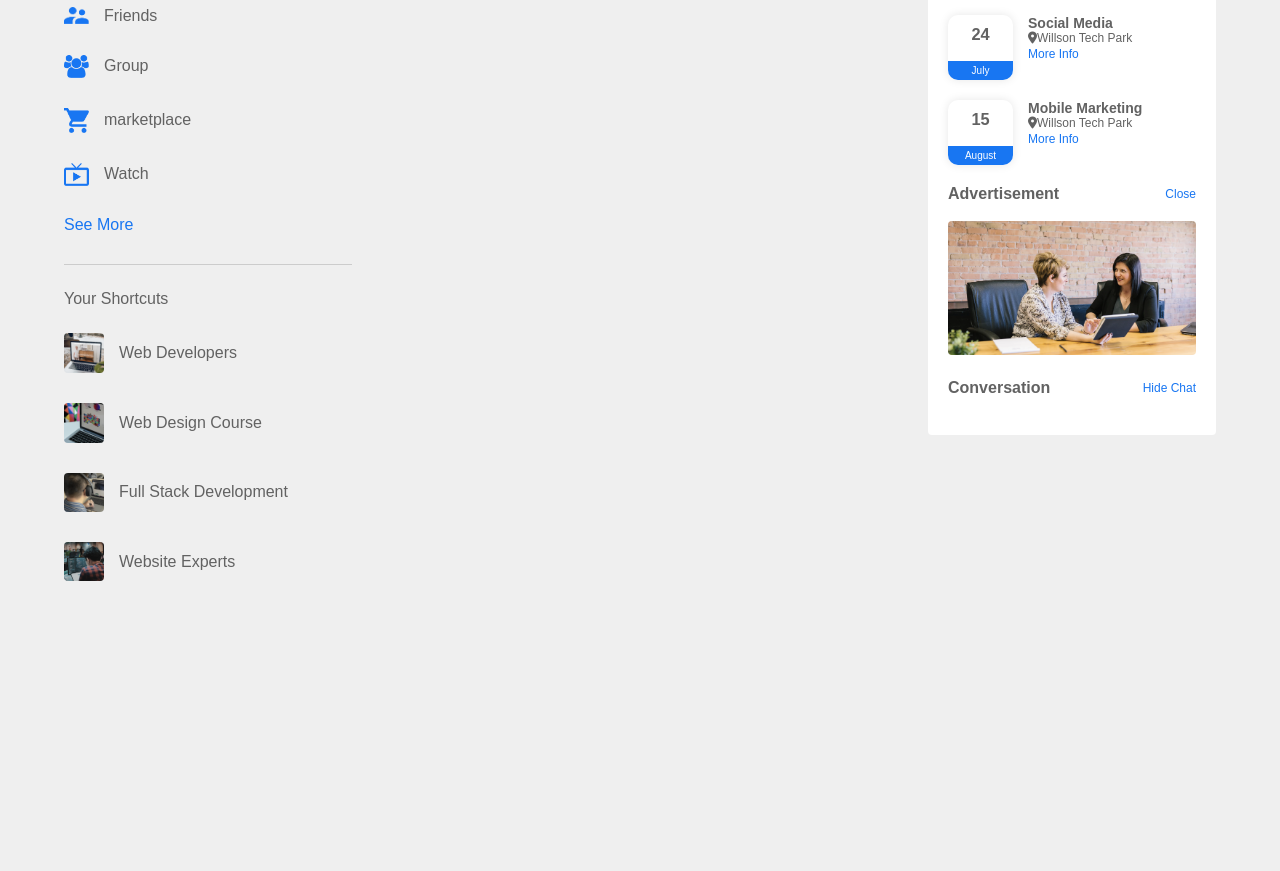
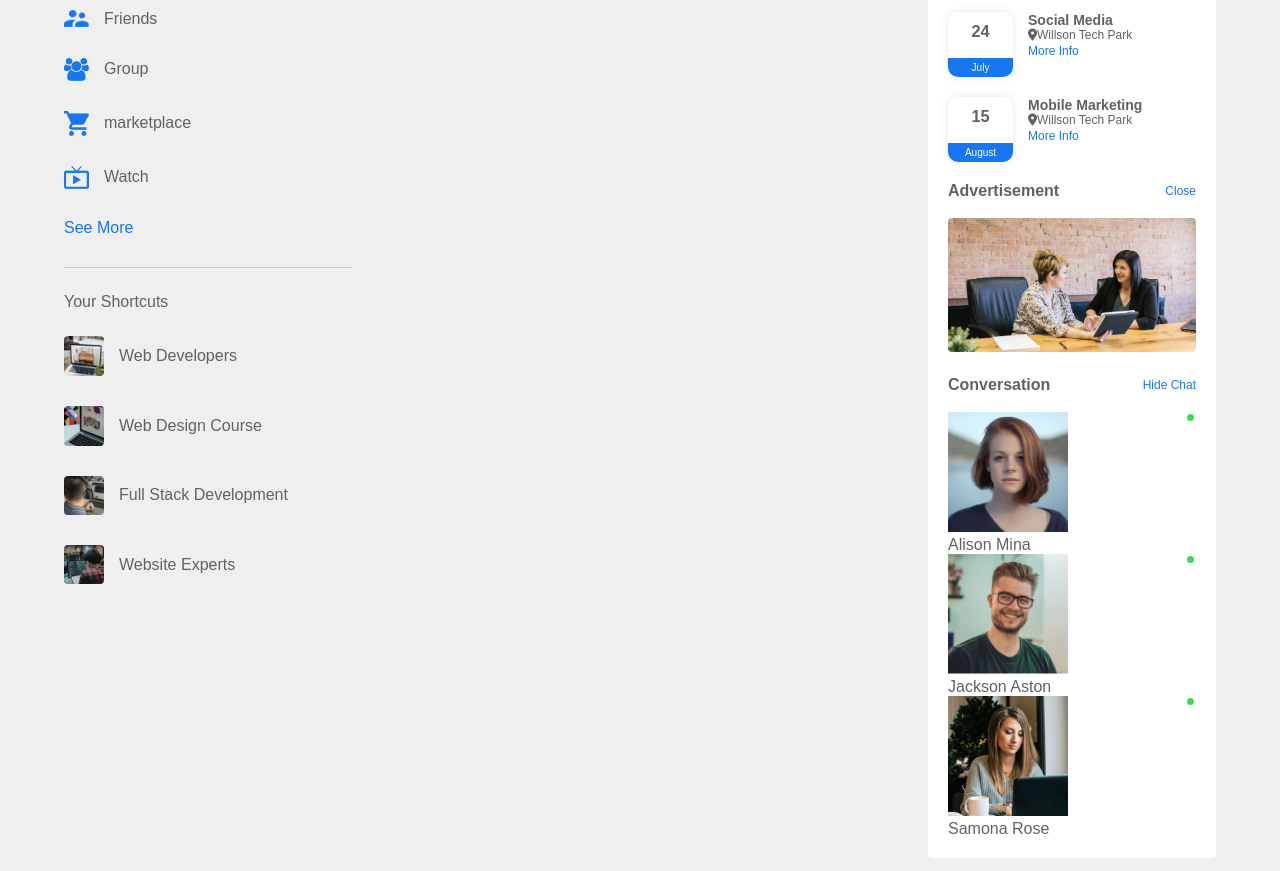
Before and after one commit to Pruddy1/socials, a plain HTML site: page index.html in a window 1280 px wide. Shown: the part 111-982 px from the top of the page. Before the commit the page ends 800 px from the top, so only its background shows below. Drawn offline with Linux system fonts and the light colour scheme.

Commit message:
new changes

```diff
--- a/index.html
+++ b/index.html
@@ -88,6 +88,24 @@
                 <h4>Conversation</h4>
                 <a href="#">Hide Chat</a>
             </div>
+            <div  class = "online-list">
+                <div  class = "online">
+                <img  src = "images/member-1.png">
+                </div>
+                <p>Alison  Mina</p>
+                </div>
+                <div  class = "online-list">
+                <div  class = "online">
+                <img  src = "images/member-2.png">
+                </div>
+                <p>Jackson  Aston</p>
+                </div>
+                <div  class = "online-list">
+                <div  class = "online">
+                <img  src = "images/member-3.png">
+                </div>
+                <p>Samona  Rose</p>
+                </div>
         </div>
     </div>
 </body>
```
Also changed, not shown: images/member-14.png (renamed from images/pic4.png), images/member-15.png (renamed from images/pic5.png).
